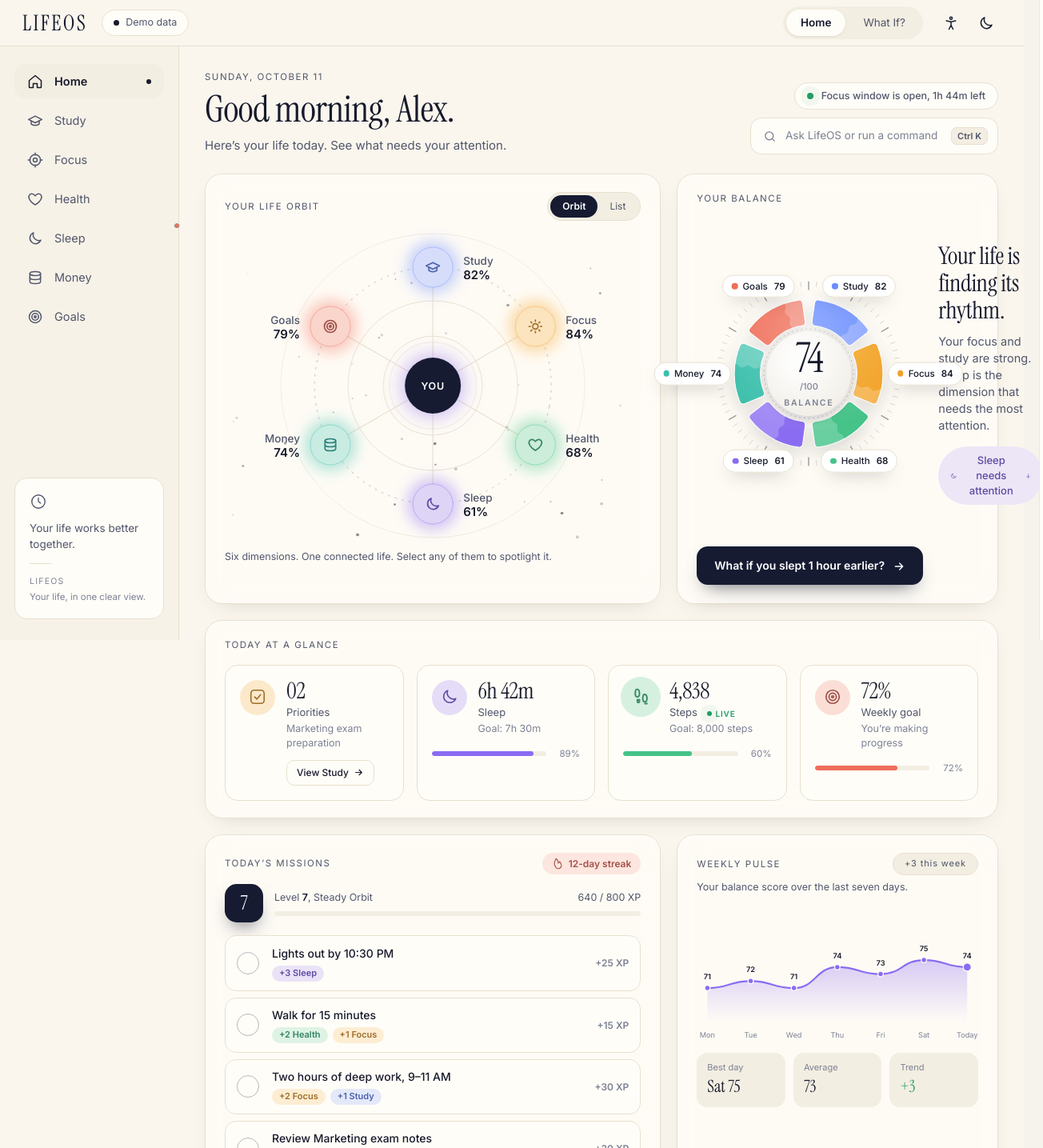
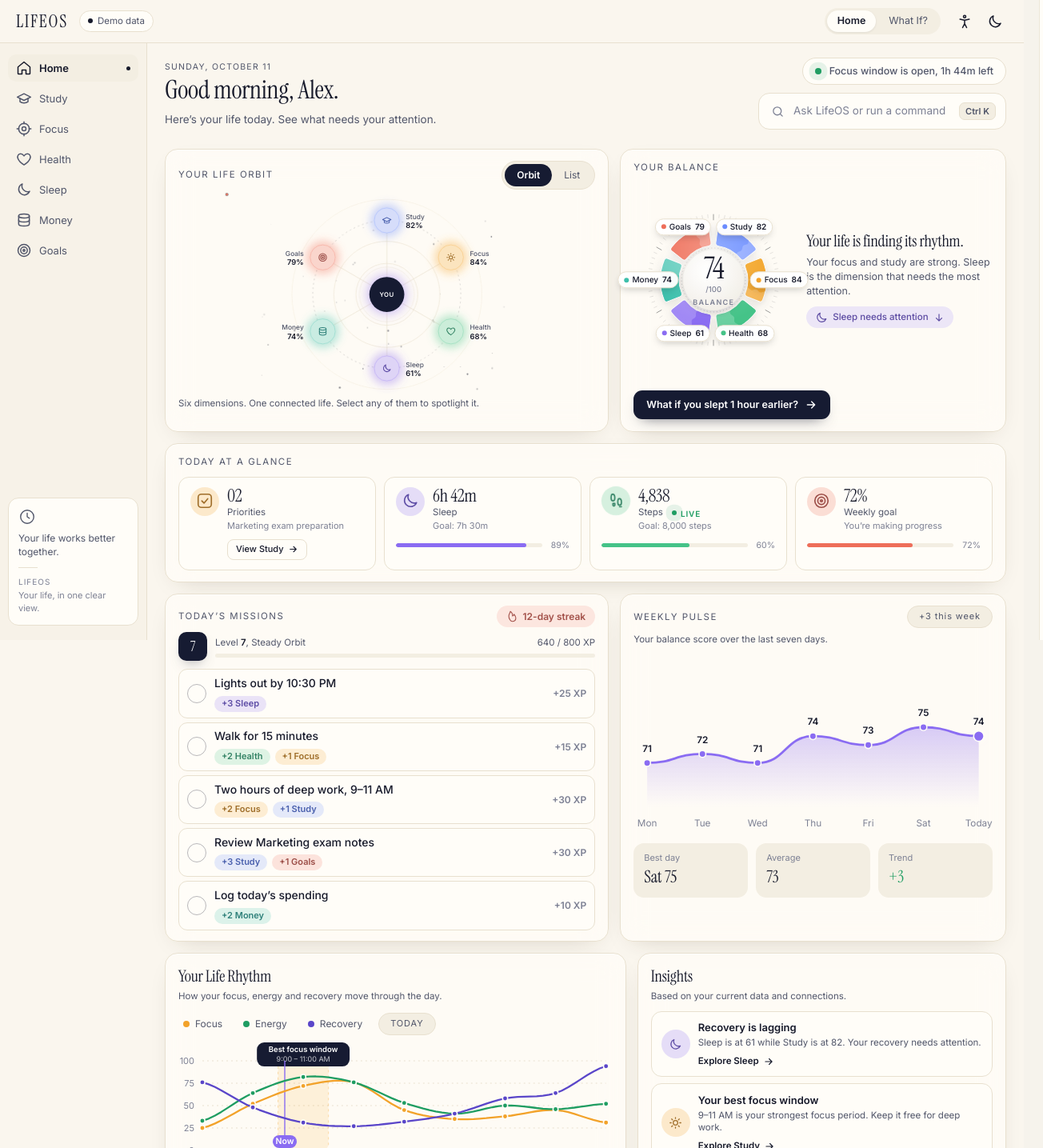
Before and after one commit to tayyabcodez/LifeOS, a Next.js app: page /app in a window 1280 px wide. Shown: the top 1435 px of the page at 80% size, 1304 px wide, since content can reach past the window. Built offline with nearby package versions, Linux system fonts and the light colour scheme.

Commit message:
style: compact dashboard cards, sleek left sidebar, and fitted balance dial

```diff
--- a/src/components/dashboard/Dashboard.tsx
+++ b/src/components/dashboard/Dashboard.tsx
@@ -222,7 +222,7 @@ export function Dashboard() {
             <div className="tiles" id="db-tiles"></div>
           </section>
 
-          <section className="grid g1 rv" style={{ '--s': 3, marginTop: '20px' } as any}>
+          <section className="grid g1 rv" style={{ '--s': 3, marginTop: '14px' } as any}>
             <article className="card" aria-labelledby="db-msT">
               <div className="card-h">
                 <h2 className="lab" id="db-msT">
@@ -259,7 +259,7 @@ export function Dashboard() {
             </article>
           </section>
 
-          <section className="grid g3 rv" style={{ '--s': 4, marginTop: '20px' } as any}>
+          <section className="grid g3 rv" style={{ '--s': 4, marginTop: '14px' } as any}>
             <article className="card" aria-labelledby="db-rhT">
               <div className="rh-h">
                 <div>
--- a/src/components/dashboard/dashboard.css
+++ b/src/components/dashboard/dashboard.css
@@ -35,7 +35,7 @@
   --energy: #1f9d62;
   --recovery: #5a46c9;
   --good: #1f9d62;
-  --hh: 58px;
+  --hh: 54px;
 
   position: relative;
   min-height: 100vh;
@@ -133,8 +133,8 @@
   display: flex;
   align-items: center;
   justify-content: space-between;
-  padding: 0 28px;
-  background: color-mix(in srgb, var(--bg) 88%, transparent);
+  padding: 0 20px;
+  background: color-mix(in srgb, var(--bg) 92%, transparent);
   backdrop-filter: blur(14px);
   -webkit-backdrop-filter: blur(14px);
   border-bottom: 1px solid var(--line);
@@ -143,31 +143,31 @@
 .db .brand {
   display: flex;
   align-items: center;
-  gap: 18px;
+  gap: 14px;
 }
 
 .db .logo {
   font-family: var(--serif);
-  font-size: 27px;
-  letter-spacing: .09em;
+  font-size: 22px;
+  letter-spacing: .08em;
   font-weight: 500;
 }
 
 .db .demo {
   display: inline-flex;
   align-items: center;
-  gap: 8px;
-  padding: 6px 14px;
+  gap: 6px;
+  padding: 4px 10px;
   border: 1px solid var(--line);
   border-radius: 999px;
-  font-size: 12.5px;
+  font-size: 11.5px;
   background: var(--card);
   color: var(--ink2);
 }
 
 .db .demo i {
-  width: 7px;
-  height: 7px;
+  width: 6px;
+  height: 6px;
   border-radius: 50%;
   background: var(--ink);
 }
@@ -175,22 +175,22 @@
 .db .top-r {
   display: flex;
   align-items: center;
-  gap: 6px;
+  gap: 5px;
 }
 
 .db .tabs {
   display: flex;
-  gap: 4px;
-  padding: 4px;
+  gap: 3px;
+  padding: 3px;
   border-radius: 999px;
   background: var(--sunk);
-  margin-right: 10px;
+  margin-right: 8px;
 }
 
 .db .tab {
-  padding: 7px 18px;
+  padding: 4px 13px;
   border-radius: 999px;
-  font-size: 13.5px;
+  font-size: 12.5px;
   color: var(--ink2);
   transition: background .2s, color .2s;
 }
@@ -207,11 +207,11 @@
 }
 
 .db .icon-btn {
-  width: 38px;
-  height: 38px;
+  width: 33px;
+  height: 33px;
   display: grid;
   place-items: center;
-  border-radius: 12px;
+  border-radius: 10px;
   color: var(--ink);
   transition: background .2s;
 }
@@ -223,7 +223,7 @@
 /* ───────── shell ───────── */
 .db .shell {
   display: grid;
-  grid-template-columns: 224px minmax(0, 1fr);
+  grid-template-columns: 184px minmax(0, 1fr);
 }
 
 .db .side {
@@ -233,7 +233,7 @@
   display: flex;
   flex-direction: column;
   justify-content: space-between;
-  padding: 22px 18px 26px;
+  padding: 14px 10px 18px;
   background: color-mix(in srgb, var(--panel) 76%, transparent);
   backdrop-filter: blur(14px);
   -webkit-backdrop-filter: blur(14px);
@@ -243,17 +243,17 @@
 .db .nav {
   display: flex;
   flex-direction: column;
-  gap: 6px;
+  gap: 4px;
 }
 
 .db .nav-i {
   display: flex;
   align-items: center;
-  gap: 14px;
-  padding: 11px 16px;
-  border-radius: 14px;
+  gap: 9px;
+  padding: 7px 10px;
+  border-radius: 10px;
   color: var(--ink2);
-  font-size: 14.5px;
+  font-size: 13px;
   text-align: left;
   transition: background .2s, color .2s;
 }
@@ -270,8 +270,8 @@
 }
 
 .db .nav-i .dot {
-  width: 6px;
-  height: 6px;
+  width: 5px;
+  height: 5px;
   border-radius: 50%;
   margin-left: auto;
   background: var(--c);
@@ -285,75 +285,83 @@
 
 .db .side-card {
   border: 1px solid var(--line);
-  border-radius: 16px;
-  padding: 18px;
+  border-radius: 13px;
+  padding: 12px;
   background: var(--card);
   color: var(--ink2);
-  font-size: 13.5px;
+  font-size: 12px;
 }
 
 .db .side-card p {
-  margin: 12px 0 14px;
-  line-height: 1.5;
+  margin: 8px 0 10px;
+  line-height: 1.4;
 }
 
 .db .side-card hr {
   border: 0;
   border-top: 1px solid var(--line);
-  width: 28px;
-  margin: 0 0 14px;
+  width: 24px;
+  margin: 0 0 10px;
 }
 
 .db .side-card small {
   display: block;
+  font-size: 10px;
+  letter-spacing: .1em;
+  color: var(--ink3);
+}
+
+.db .side-card small + small {
+  letter-spacing: 0;
+  margin-top: 3px;
+  font-size: 11px;
+}
+
+.db main {
+  padding: 18px 22px 38px;
+  min-width: 0;
+  max-width: 1320px;
+}
+
+.db .eyebrow {
   font-size: 10.5px;
   letter-spacing: .12em;
-  color: var(--ink3);
-}
-
-.db .side-card small + small {
-  letter-spacing: 0;
-  margin-top: 4px;
-  font-size: 11.5px;
-}
-
-.db main {
-  padding: 30px 32px 56px;
-  min-width: 0;
-  max-width: 1320px;
-}
-
-.db .eyebrow {
-  font-size: 11.5px;
-  letter-spacing: .13em;
   text-transform: uppercase;
   color: var(--ink2);
-  margin: 0 0 6px;
+  margin: 0 0 4px;
 }
 
 .db h1 {
   margin: 0;
-  font-size: clamp(34px, 4.2vw, 46px);
+  font-size: clamp(24px, 2.8vw, 32px);
   line-height: 1.1;
 }
 
 .db .lede {
-  margin: 10px 0 24px;
+  margin: 4px 0 14px;
   color: var(--ink2);
-  font-size: 15px;
+  font-size: 13.5px;
+}
+
+.db .hero {
+  display: flex;
+  justify-content: space-between;
+  align-items: flex-end;
+  gap: 16px;
+  margin-bottom: 14px;
 }
 
 .db .grid {
   display: grid;
-  gap: 20px;
+  gap: 14px;
 }
 
 .db .g1 {
-  grid-template-columns: minmax(0, 1.42fr) minmax(0, 1fr);
+  grid-template-columns: minmax(0, 1.15fr) minmax(0, 1fr);
 }
 
 .db .g3 {
-  grid-template-columns: minmax(0, 1.42fr) minmax(0, 1fr);
+  grid-template-columns: minmax(0, 1.25fr) minmax(0, 1fr);
   align-items: stretch;
 }
 
@@ -361,8 +369,8 @@
   position: relative;
   background: color-mix(in srgb, var(--card) 80%, transparent);
   border: 1px solid var(--line);
-  border-radius: 22px;
-  padding: 22px 24px;
+  border-radius: 16px;
+  padding: 14px 16px;
   box-shadow: var(--shadow);
   min-width: 0;
   backdrop-filter: blur(16px) saturate(1.25);
@@ -429,7 +437,7 @@
 .db .orbit-wrap {
   position: relative;
   flex: 1;
-  min-height: 340px;
+  min-height: 230px;
   display: grid;
   place-items: center;
   perspective: 1000px;
@@ -438,7 +446,7 @@
 .db .orbit-wrap svg {
   width: 100%;
   height: auto;
-  max-height: 400px;
+  max-height: 250px;
   overflow: visible;
   transform: rotateX(var(--rx, 0deg)) rotateY(var(--ry, 0deg));
   transition: transform .35s ease-out;
@@ -584,9 +592,9 @@
 }
 
 .db .orb-note {
-  margin: 6px 0 0;
-  min-height: 44px;
-  font-size: 12.5px;
+  margin: 4px 0 0;
+  min-height: 28px;
+  font-size: 11.5px;
   color: var(--ink2);
   max-width: 56ch;
 }
@@ -666,21 +674,21 @@
 .db .bal-main {
   display: flex;
   align-items: center;
-  gap: 22px;
+  gap: 16px;
   flex: 1;
-  padding: 10px 0 16px;
+  padding: 4px 0 10px;
 }
 
 .db .bal-dial-wrap {
   position: relative;
-  width: 280px;
+  width: 200px;
   max-width: 100%;
   aspect-ratio: 1;
   flex: none;
   display: flex;
   align-items: center;
   justify-content: center;
-  margin: 0 auto;
+  margin: 0;
 }
 
 .db .dial {
@@ -699,7 +707,7 @@
 }
 
 .db .dial .arcs {
-  filter: drop-shadow(0 10px 14px rgba(21, 23, 28, .16));
+  filter: drop-shadow(0 6px 10px rgba(21, 23, 28, .14));
 }
 
 .db .dial .rc {
@@ -713,7 +721,7 @@
 
 .db .dial .rc .n {
   font-family: var(--serif);
-  font-size: 52px;
+  font-size: 38px;
   line-height: 1;
   letter-spacing: -.03em;
   color: var(--ink);
@@ -729,19 +737,19 @@
 }
 
 .db .dial .rc .s {
-  font-size: 11px;
+  font-size: 9.5px;
   color: var(--ink3);
-  margin-top: 2px;
+  margin-top: 1px;
   font-family: var(--sans);
   font-weight: 500;
   transition: opacity .2s;
 }
 
 .db .dial .rc .l {
-  font-size: 10.5px;
-  letter-spacing: .16em;
+  font-size: 9px;
+  letter-spacing: .14em;
   color: var(--ink3);
-  margin-top: 4px;
+  margin-top: 2px;
   text-transform: uppercase;
   font-family: var(--sans);
   font-weight: 600;
@@ -760,21 +768,21 @@
   position: absolute;
   transform: translate(-50%, -50%);
   display: flex;
-  gap: 6px;
+  gap: 4px;
   align-items: center;
   white-space: nowrap;
-  background: rgba(255, 255, 255, .95);
+  background: rgba(255, 255, 255, .96);
   border: 1px solid var(--line);
   border-radius: 999px;
-  padding: 5px 11px;
+  padding: 2.5px 7px;
   font-family: var(--sans);
-  font-size: 11.5px;
+  font-size: 10px;
   font-weight: 500;
   color: var(--ink);
-  box-shadow: 0 10px 22px -10px rgba(21, 23, 28, .35);
+  box-shadow: 0 4px 10px -3px rgba(21, 23, 28, .25);
   cursor: pointer;
   pointer-events: auto;
-  transition: box-shadow .25s var(--e), transform .2s var(--e), background .25s var(--e);
+  transition: box-shadow .2s var(--e), transform .2s var(--e), background .2s var(--e);
   animation: db-pop .8s var(--e) backwards;
   animation-delay: calc(.2s + var(--i, 0) * .08s);
 }
@@ -784,21 +792,21 @@
 }
 
 .db .dial .pl i {
-  width: 7.5px;
-  height: 7.5px;
+  width: 6px;
+  height: 6px;
   border-radius: 50%;
   background: var(--c);
 }
 
 .db .dial .pl b.num {
   font-weight: 600;
-  font-size: 11.5px;
+  font-size: 10px;
   color: var(--ink);
-  margin-left: 2px;
+  margin-left: 1px;
 }
 
 .db .dial .pl.on {
-  box-shadow: 0 0 0 5px color-mix(in srgb, var(--c) 42%, transparent), 0 12px 24px -10px rgba(21, 23, 28, .4);
+  box-shadow: 0 0 0 4px color-mix(in srgb, var(--c) 42%, transparent), 0 8px 16px -6px rgba(21, 23, 28, .35);
   background: #fff;
 }
 
@@ -815,7 +823,7 @@
   background: rgba(30, 32, 40, .94);
   border-color: rgba(255, 255, 255, .14);
   color: var(--ink);
-  box-shadow: 0 10px 22px -10px rgba(0, 0, 0, .7);
+  box-shadow: 0 6px 14px -4px rgba(0, 0, 0, .7);
 }
 
 [data-theme="dark"] .db .dial .pl.on {
@@ -830,27 +838,32 @@
   stop-color: #171922;
 }
 
+.db .bal-t {
+  flex: 1;
+  min-width: 0;
+}
 
 .db .bal-t h2 {
-  margin: 0 0 12px;
-  font-size: 30px;
-  line-height: 1.12;
+  margin: 0 0 6px;
+  font-size: 20px;
+  line-height: 1.15;
 }
 
 .db .bal-t p {
-  margin: 0 0 16px;
+  margin: 0 0 10px;
   color: var(--ink2);
-  max-width: 30ch;
-  font-size: 14.5px;
+  max-width: none;
+  font-size: 12.5px;
+  line-height: 1.45;
 }
 
 .db .chip {
   display: inline-flex;
   align-items: center;
-  gap: 8px;
-  padding: 8px 15px;
+  gap: 6px;
+  padding: 5px 11px;
   border-radius: 999px;
-  font-size: 13px;
+  font-size: 11.5px;
   font-weight: 500;
   background: color-mix(in srgb, var(--c) 16%, var(--card));
   color: color-mix(in srgb, var(--c) 60%, var(--ink));
@@ -864,16 +877,16 @@
 .db .cta {
   display: inline-flex;
   align-items: center;
-  gap: 10px;
+  gap: 8px;
   align-self: flex-start;
-  padding: 14px 22px;
-  border-radius: 14px;
+  padding: 9px 16px;
+  border-radius: 11px;
   background: var(--btn);
   color: var(--btnink);
   font-weight: 600;
-  font-size: 14px;
+  font-size: 12.5px;
   transition: transform .2s, box-shadow .2s;
-  box-shadow: 0 12px 24px -12px color-mix(in srgb, var(--btn) 70%, transparent);
+  box-shadow: 0 8px 18px -10px color-mix(in srgb, var(--btn) 70%, transparent);
   position: relative;
   overflow: hidden;
 }
@@ -897,30 +910,30 @@
 
 /* ───────── glance ───────── */
 .db .glance {
-  margin-top: 20px;
+  margin-top: 14px;
 }
 
 .db .tiles {
   display: grid;
   grid-template-columns: repeat(4, minmax(0, 1fr));
-  gap: 16px;
-  margin-top: 16px;
+  gap: 10px;
+  margin-top: 10px;
 }
 
 .db .tile {
   border: 1px solid var(--line);
-  border-radius: 16px;
-  padding: 18px;
+  border-radius: 13px;
+  padding: 12px 14px;
   display: grid;
   grid-template-columns: auto 1fr;
-  column-gap: 14px;
+  column-gap: 10px;
   align-content: start;
   background: var(--card);
 }
 
 .db .tile .bd {
-  width: 44px;
-  height: 44px;
+  width: 36px;
+  height: 36px;
   border-radius: 50%;
   display: grid;
   place-items: center;
@@ -938,35 +951,35 @@
 
 .db .tile .v {
   font-family: var(--serif);
-  font-size: 28px;
+  font-size: 22px;
   line-height: 1.05;
   letter-spacing: -.01em;
 }
 
 .db .tile .k {
-  font-size: 13px;
+  font-size: 11.5px;
   color: var(--ink2);
-  margin-top: 2px;
+  margin-top: 1px;
 }
 
 .db .tile .d {
-  font-size: 12.5px;
+  font-size: 11px;
   color: var(--ink3);
   grid-column: 2;
-  margin-top: 2px;
+  margin-top: 1px;
 }
 
 .db .meter {
   grid-column: 1 / -1;
   display: flex;
   align-items: center;
-  gap: 12px;
-  margin-top: 14px;
+  gap: 8px;
+  margin-top: 8px;
 }
 
 .db .bar {
   flex: 1;
-  height: 6px;
+  height: 5px;
   border-radius: 9px;
   background: var(--sunk);
   overflow: hidden;
@@ -982,22 +995,22 @@
 }
 
 .db .meter span {
-  font-size: 11.5px;
+  font-size: 10.5px;
   color: var(--ink3);
-  min-width: 30px;
+  min-width: 26px;
   text-align: right;
 }
 
 .db .mini {
   grid-column: 2;
-  margin-top: 12px;
+  margin-top: 8px;
   display: inline-flex;
   align-items: center;
-  gap: 6px;
-  padding: 6px 12px;
+  gap: 5px;
+  padding: 4px 10px;
   border: 1px solid var(--line);
-  border-radius: 10px;
-  font-size: 12px;
+  border-radius: 8px;
+  font-size: 11px;
   font-weight: 500;
   justify-self: start;
   transition: background .2s;
@@ -1018,13 +1031,13 @@
 
 .db .rh-h h3, .db .ins h3 {
   margin: 0;
-  font-size: 25px;
+  font-size: 20px;
 }
 
 .db .sub {
-  margin: 4px 0 0;
+  margin: 2px 0 0;
   color: var(--ink2);
-  font-size: 12.5px;
+  font-size: 11.5px;
 }
 
 .db .legend {
@@ -1197,20 +1210,23 @@
 }
 
 .db .best strong {
-  font-size: 15px;
+  font-size: 13.5px;
   font-weight: 600;
 }
 
 .db .best p {
   margin: 0;
   flex: 1;
-  min-width: 150px;
-  font-size: 12.5px;
+  min-width: 140px;
+  font-size: 11.5px;
   color: var(--ink2);
 }
 
 .db .best .mini {
   margin: 0;
+  padding: 4px 10px;
+  font-size: 11px;
+  border-radius: 8px;
   background: var(--card);
 }
 
@@ -1229,19 +1245,19 @@
 .db .ins-list {
   display: flex;
   flex-direction: column;
-  gap: 12px;
-  margin-top: 16px;
+  gap: 8px;
+  margin-top: 10px;
   flex: 1;
 }
 
 .db .ins-i {
   display: grid;
-  grid-template-columns: 48px 1fr;
-  gap: 14px;
-  align-items: center;
-  padding: 14px 16px;
+  grid-template-columns: 36px 1fr;
+  gap: 10px;
+  align-items: center;
+  padding: 10px 12px;
   border: 1px solid var(--line);
-  border-radius: 16px;
+  border-radius: 13px;
   background: var(--card);
   transition: transform .25s, border-color .25s;
 }
@@ -1252,8 +1268,8 @@
 }
 
 .db .ins-i .bd {
-  width: 48px;
-  height: 48px;
+  width: 36px;
+  height: 36px;
   border-radius: 50%;
   display: grid;
   place-items: center;
@@ -1261,24 +1277,29 @@
   color: color-mix(in srgb, var(--c) 62%, var(--ink));
 }
 
+.db .ins-i .bd svg {
+  width: 17px;
+  height: 17px;
+}
+
 .db .ins-i h4 {
   margin: 0;
-  font-size: 14.5px;
+  font-size: 13px;
   font-weight: 600;
 }
 
 .db .ins-i p {
-  margin: 2px 0 6px;
-  font-size: 12.5px;
+  margin: 2px 0 4px;
+  font-size: 11.5px;
   color: var(--ink2);
-  line-height: 1.4;
+  line-height: 1.35;
 }
 
 .db .lnk {
   display: inline-flex;
   align-items: center;
-  gap: 6px;
-  font-size: 12.5px;
+  gap: 5px;
+  font-size: 11.5px;
   font-weight: 600;
   color: var(--ink);
 }
@@ -1969,22 +1990,22 @@
 .db .lvl {
   display: flex;
   align-items: center;
-  gap: 14px;
-  margin: 12px 0 16px;
+  gap: 10px;
+  margin: 6px 0 10px;
 }
 
 .db .lvl-b {
-  width: 48px;
-  height: 48px;
-  border-radius: 15px;
+  width: 36px;
+  height: 36px;
+  border-radius: 10px;
   display: grid;
   place-items: center;
   font-family: var(--serif);
-  font-size: 25px;
+  font-size: 18px;
   background: var(--btn);
   color: var(--btnink);
   flex: none;
-  box-shadow: 0 12px 24px -10px color-mix(in srgb, var(--btn) 70%, transparent);
+  box-shadow: 0 8px 18px -10px color-mix(in srgb, var(--btn) 70%, transparent);
 }
 
 .db .lvl-b.up {
@@ -2000,9 +2021,9 @@
   display: flex;
   justify-content: space-between;
   gap: 10px;
-  font-size: 12.5px;
+  font-size: 11.5px;
   color: var(--ink2);
-  margin-bottom: 8px;
+  margin-bottom: 5px;
 }
 
 .db .lvl-t b {
@@ -2016,18 +2037,19 @@
   padding: 0;
   display: flex;
   flex-direction: column;
-  gap: 8px;
+  gap: 5px;
 }
 
 .db .ms {
   display: grid;
-  grid-template-columns: 30px 1fr auto;
-  gap: 14px;
-  align-items: center;
-  padding: 11px 14px;
+  grid-template-columns: 24px 1fr auto;
+  gap: 10px;
+  align-items: center;
+  padding: 7px 10px;
   border: 1px solid var(--line);
-  border-radius: 14px;
+  border-radius: 11px;
   background: var(--card);
+  font-size: 12px;
   transition: background .35s, border-color .35s;
 }
 
@@ -2037,10 +2059,10 @@
 }
 
 .db .ck {
-  width: 28px;
-  height: 28px;
+  width: 24px;
+  height: 24px;
   border-radius: 50%;
-  border: 1.7px solid color-mix(in srgb, var(--ink) 30%, transparent);
+  border: 1.5px solid color-mix(in srgb, var(--ink) 30%, transparent);
   display: grid;
   place-items: center;
   position: relative;
--- a/src/components/dashboard/dashboardEngine.ts
+++ b/src/components/dashboard/dashboardEngine.ts
@@ -494,7 +494,7 @@ export function initDashboard(root: HTMLElement, opts: InitDashboardOptions = {}
         const e = document.createElement('button');
         e.type = 'button';
         e.className = 'pl';
-        const pr = 44 + 8 * Math.abs(Math.cos(m)) ** 3;
+        const pr = 37.5 + 3.5 * Math.abs(Math.cos(m)) ** 2;
         e.style.cssText = `left:${(50 + pr * Math.cos(m)).toFixed(2)}%;top:${(50 + pr * Math.sin(m)).toFixed(
           2
         )}%;--c:var(--${k});--i:${i}`;
@@ -712,11 +712,11 @@ export function initDashboard(root: HTMLElement, opts: InitDashboardOptions = {}
     const el = $('#db-chart');
     if (!el) return;
     const W = Math.max(300, el.clientWidth),
-      H = Math.min(250, Math.max(190, W * 0.34));
-    const ml = 34,
-      mr = 10,
-      mt = 26,
-      mb = 26,
+      H = Math.min(180, Math.max(150, W * 0.25));
+    const ml = 30,
+      mr = 8,
+      mt = 18,
+      mb = 20,
       iw = W - ml - mr,
       ih = H - mt - mb;
     const X = (h: number) => ml + ((h - 6) / 16) * iw,
```
